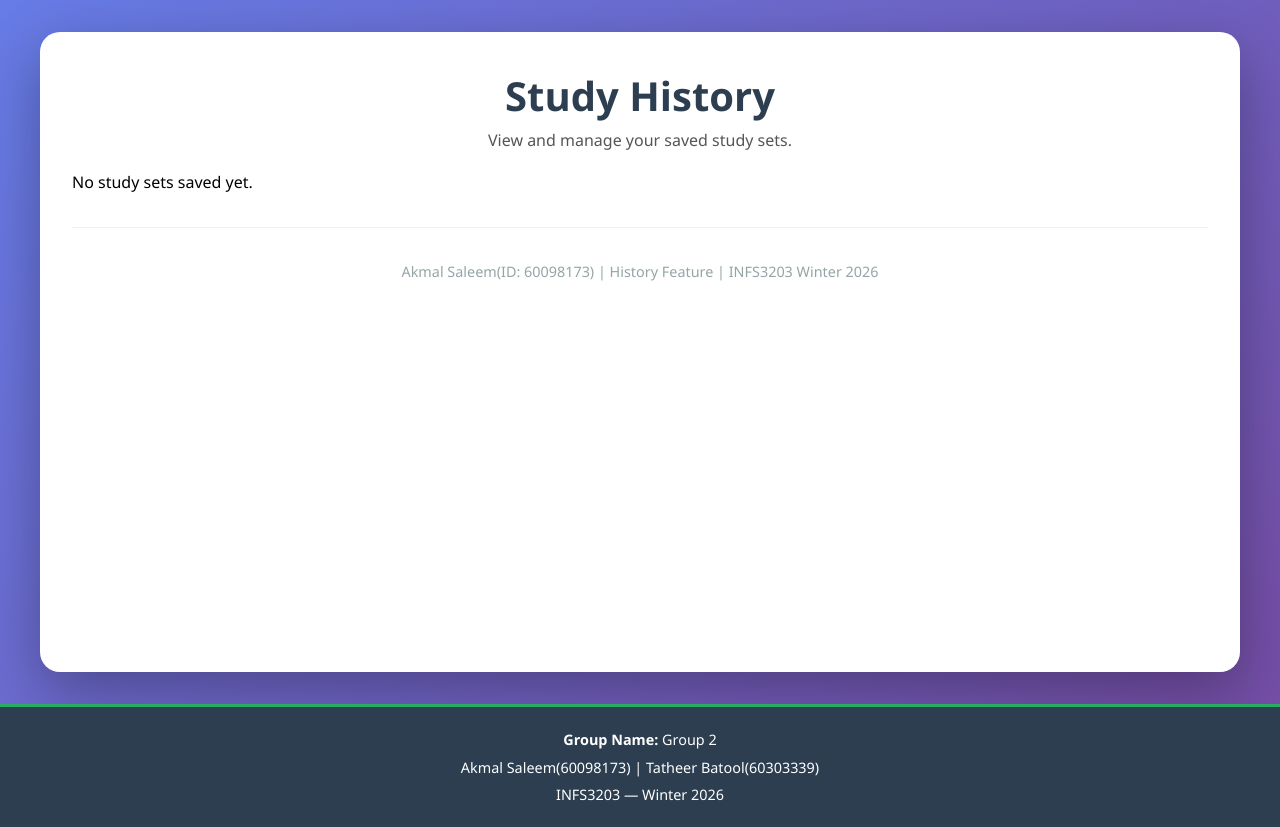
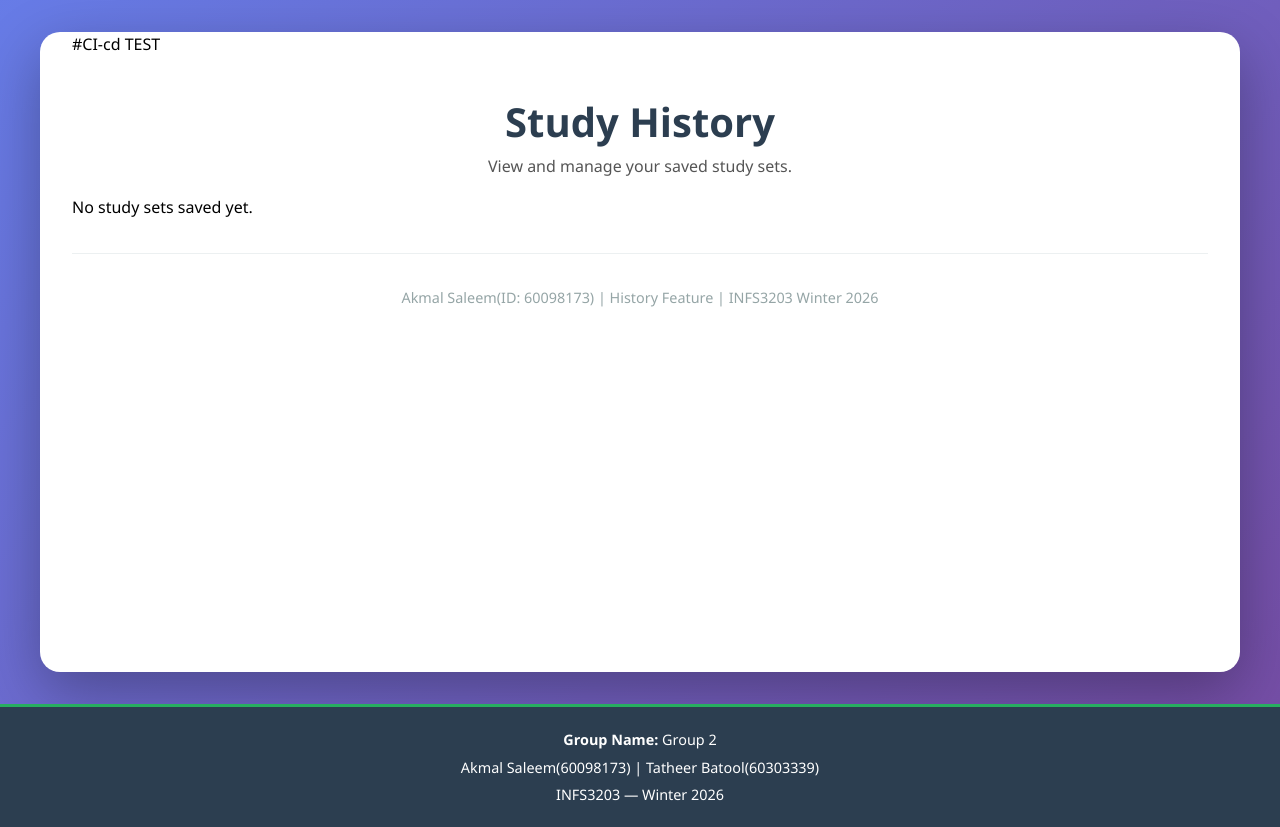
Before and after one commit to TatheerB/ai-study-assistant, a Flask app: page /history in a window 1280 px wide. Shown: the part 96-923 px from the top of the page. Run offline with Flask 3, Linux system fonts and the light colour scheme; data that the repository does not hold is empty.

Commit message:
trigger CI/CD pipeline testiN

```diff
--- a/app/templates/history.html
+++ b/app/templates/history.html
@@ -2,6 +2,7 @@
 
 {% block content %}
 <div class="container">
+    #CI-cd TEST
     <h1>Study History</h1>
     <p class="subtitle">View and manage your saved study sets.</p>
 
```
